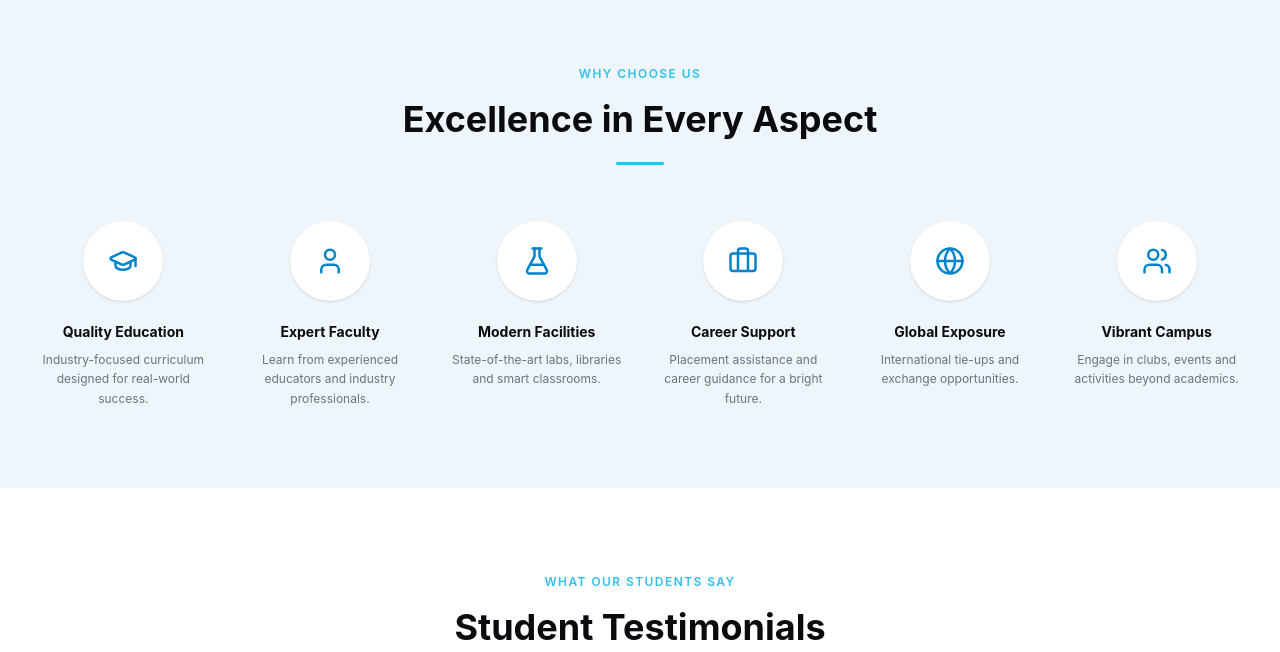
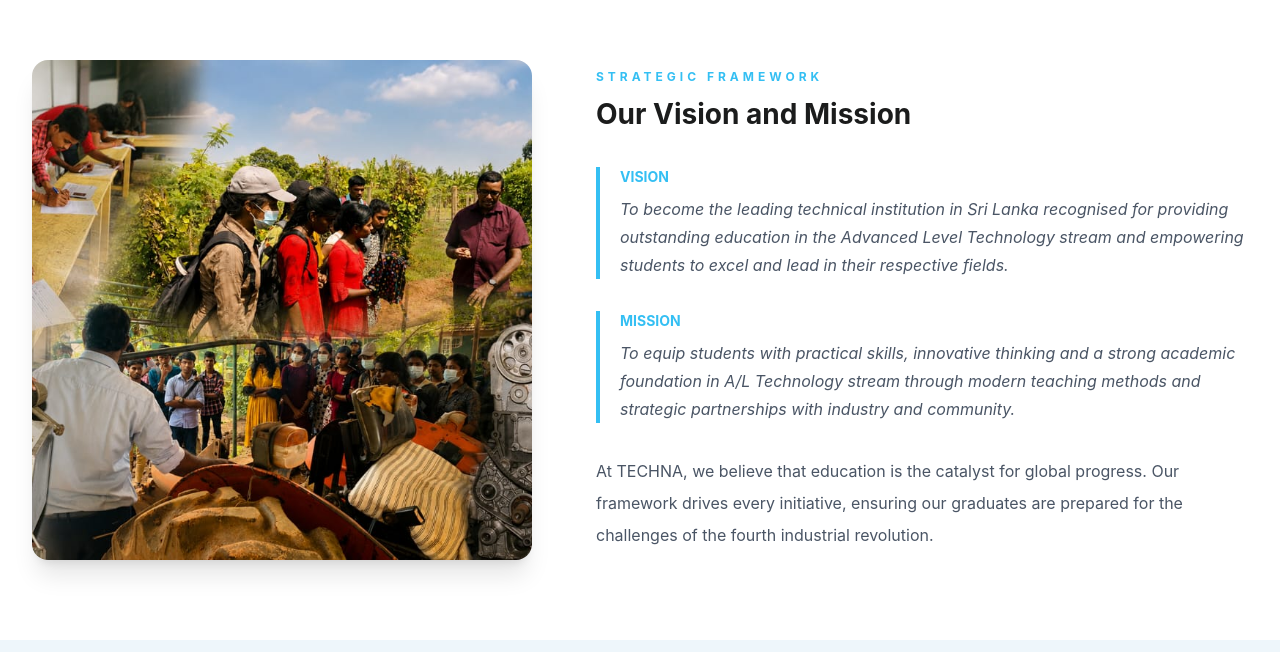
Before and after one commit to Neon-Labz/Techna-website-FE, a Next.js app: page / in a window 1280 px wide. Shown: the part 1168-1820 px from the top of the page. Built offline with nearby package versions, Linux system fonts and the light colour scheme; no server answers.

Commit message:
website changes

```diff
--- a/src/api/module.api.ts
+++ b/src/api/module.api.ts
@@ -45,7 +45,7 @@ function unwrapList(res: unknown): ModuleFromApi[] {
 
 export const moduleApi = {
   getAll(): Promise<ModuleFromApi[]> {
-    return api.get('/modules/public').then((res) => unwrapList(res.data ?? res));
+    return api.get('/modules').then((res) => unwrapList(res.data ?? res));
   },
 
   getById(id: string): Promise<ModuleFromApi> {
--- a/src/app/(public)/page.tsx
+++ b/src/app/(public)/page.tsx
@@ -3,12 +3,14 @@ import FeaturedModulesSection from '../../components/website/FeaturedModulesSect
 import WhyUsSection from '../../components/website/WhyUsSection';
 import TestimonialsSection from '../../components/website/TestimonialsSection';
 import CTASection from '../../components/website/CTASection';
+import VisionMissionSection from '@/components/website/VisionMissionSection';
 
 export default function HomePage() {
   return (
     <>
       <HeroSection />
       <FeaturedModulesSection />
+      <VisionMissionSection />
       <WhyUsSection />
       <TestimonialsSection />
       <CTASection />
--- a/src/components/shared/WhatsAppButton.tsx
+++ b/src/components/shared/WhatsAppButton.tsx
@@ -8,7 +8,23 @@ export default function WhatsAppButton() {
       href={whatsappUrl}
       target="_blank"
       rel="noopener noreferrer"
-      className="fixed bottom-6 right-6 z-50 w-16 h-16 bg-[#25D366] rounded-full flex items-center justify-center shadow-[0px_25px_50px_-12px_rgba(0,0,0,0.25)] hover:scale-110 transition-transform duration-200"
+      className="
+        fixed
+        right-4 bottom-25
+        sm:right-5 sm:bottom-20
+        md:right-6 md:bottom-20
+        lg:right-6 lg:bottom-16
+        xl:right-8 xl:bottom-16
+        z-50
+        flex items-center justify-center
+        h-14 w-14
+        md:h-16 md:w-16
+        rounded-full
+        bg-[#25D366]
+        shadow-[0px_25px_50px_-12px_rgba(0,0,0,0.25)]
+        transition-transform duration-200
+        hover:scale-110
+      "
       aria-label="Chat on WhatsApp"
     >
       <svg className="w-8 h-8 text-white" fill="currentColor" viewBox="0 0 24 24">
--- a/src/components/website/ModulesSection.tsx
+++ b/src/components/website/ModulesSection.tsx
@@ -53,8 +53,8 @@ export default function ModulesSection() {
 
   useEffect(() => {
     Promise.all([
-      api.get('/modules/public') as unknown as Promise<ApiModule[]>,
-      api.get('/public/teachers') as unknown as Promise<PublicTeacher[]>,
+      api.get('/modules') as unknown as Promise<ApiModule[]>,
+      api.get('/teachers') as unknown as Promise<PublicTeacher[]>,
     ])
       .then(([modulesData, teachersData]) => {
         setModules(Array.isArray(modulesData) ? modulesData : []);
@@ -126,7 +126,7 @@ export default function ModulesSection() {
             </div>
 
             <div className="grid grid-cols-1 gap-6 md:grid-cols-2 lg:grid-cols-3">
-              {modules.map((module, idx) => {
+                  {modules.map((module, idx) => {
                 const Icon = moduleIcons[idx % moduleIcons.length];
                 const matchedTeacher =
                   teacherBySubject[module.name.toLowerCase()];
--- a/src/components/website/SubjectUnit.tsx
+++ b/src/components/website/SubjectUnit.tsx
@@ -141,10 +141,10 @@ export default function SubjectUnit() {
               <table className="w-full min-w-[640px] text-left text-xs sm:text-sm">
                 <thead>
                   <tr className="bg-[#0183CB]/10 text-[#1B1C1C]">
-                    <th className="w-32 whitespace-nowrap p-3 font-semibold sm:w-40 sm:p-4">
+                    <th className="w-32 whitespace-nowrap border-r border-[#E5E7EB] p-3 font-semibold sm:w-40 sm:p-4">
                       தவணை
                     </th>
-                    <th className="p-3 font-semibold sm:p-4">
+                    <th className="border-r border-[#E5E7EB] p-3 font-semibold sm:p-4">
                       தரம் 12 பாடத்திட்டம்
                     </th>
                     <th className="p-3 font-semibold sm:p-4">
@@ -163,12 +163,12 @@ export default function SubjectUnit() {
                         {i === 0 && (
                           <td
                             rowSpan={rowCount}
-                            className="p-3 align-top font-medium text-[#0183CB] sm:p-4"
+                            className="border-r border-[#E5E7EB] p-3 align-top font-medium text-[#0183CB] sm:p-4"
                           >
                             {term}
                           </td>
                         )}
-                        <td className="p-3 align-top sm:p-4">
+                          <td className="border-r border-[#E5E7EB] p-3 align-top sm:p-4">
                           {g12[i] && (
                             <>
                               <span className="mr-2 font-semibold text-gray-500">
@@ -178,7 +178,7 @@ export default function SubjectUnit() {
                             </>
                           )}
                         </td>
-                        <td className="p-3 align-top sm:p-4">
+                        <td className="border-r border-[#E5E7EB]  p-3 align-top sm:p-4">
                           {g13[i] && (
                             <>
                               <span className="mr-2 font-semibold text-gray-500">
--- /dev/null
+++ b/src/components/website/VisionMissionSection.tsx
@@ -0,0 +1,68 @@
+'use client';
+
+import Image from 'next/image';
+
+export default function VisionMissionSection() {
+  return (
+    <section className="bg-white py-20">
+      <div className="mx-auto max-w-7xl px-4 sm:px-6 lg:px-8">
+        <div className="grid items-center gap-16 lg:grid-cols-[500px_1fr]">
+        {/* Left Image */}
+        <div className="relative aspect-square w-full max-w-[500px] overflow-hidden rounded-2xl shadow-xl">
+            <Image
+                src="/vision.jpeg"
+                alt="Vision and Mission"
+                fill
+                className="object-cover"
+            />
+            </div>
+
+        {/* Right Content */}
+        <div>
+          <p className="mb-2 text-xs font-bold uppercase tracking-[4px] text-[#34BFF3]">
+            STRATEGIC FRAMEWORK
+          </p>
+
+          <h2 className="mb-8 text-[28px] font-bold text-[#1B1C1C]">
+            Our Vision and Mission
+          </h2>
+
+          <div className="mb-8 border-l-4 border-[#34BFF3] pl-5">
+            <h3 className="mb-2 text-sm font-bold uppercase text-[#34BFF3]">
+              Vision
+            </h3>
+
+            <p className="leading-7 text-gray-600 italic">
+              To become the leading technical institution in Sri Lanka
+              recognised for providing outstanding education in the Advanced
+              Level Technology stream and empowering students to excel and lead
+              in their respective fields.
+            </p>
+          </div>
+
+          <div className="mb-8 border-l-4 border-[#34BFF3] pl-5">
+            <h3 className="mb-2 text-sm font-bold uppercase text-[#34BFF3]">
+              Mission
+            </h3>
+
+            <p className="leading-7 text-gray-600 italic">
+              To equip students with practical skills, innovative thinking and
+              a strong academic foundation in A/L Technology stream through
+              modern teaching methods and strategic partnerships with industry
+              and community.
+            </p>
+          </div>
+
+          <p className="leading-8 text-gray-600">
+            At TECHNA, we believe that education is the catalyst for global
+            progress. Our framework drives every initiative, ensuring our
+            graduates are prepared for the challenges of the fourth industrial
+            revolution.
+          </p>
+        </div>
+
+      </div>
+      </div>
+    </section>
+  );
+}
```
Also changed, not shown: public/vision.jpeg (added).
